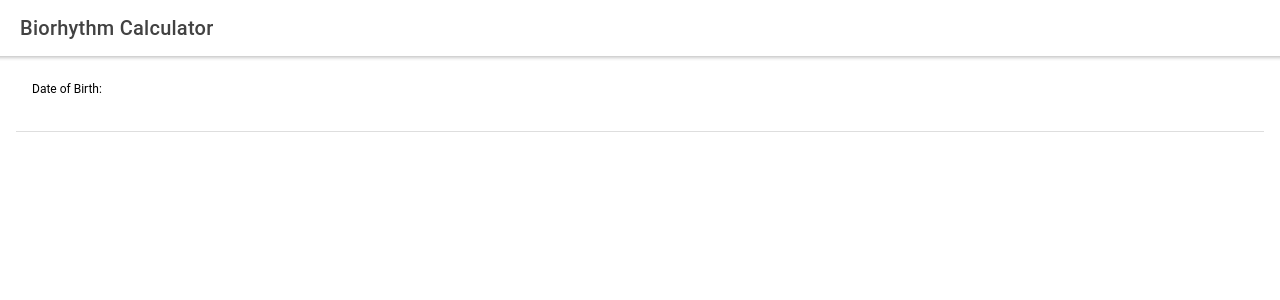
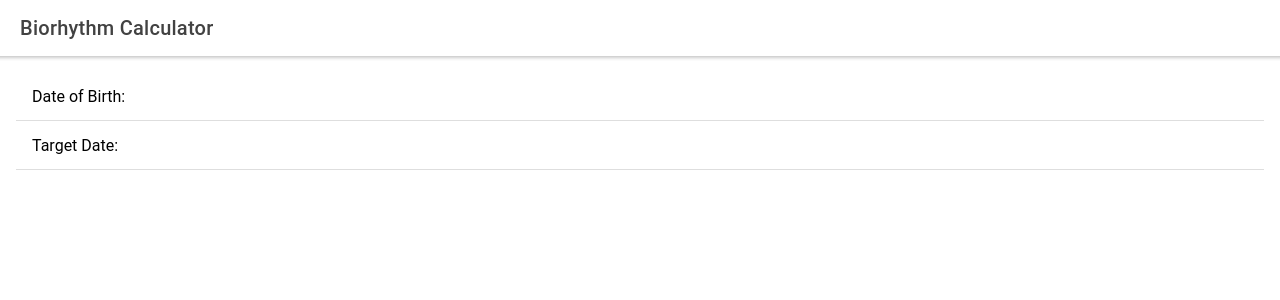
Before and after one commit to DavidArmendariz/biorhytm-calculator, a React (Create React App) app: page / in a window 1280 px wide. Shown: the top 300 px of the page. Built offline with nearby package versions, Linux system fonts and the light colour scheme.

Commit message:
added target date

```diff
--- a/src/App.js
+++ b/src/App.js
@@ -13,7 +13,7 @@ import Biorhythm from './components/BiorhythmCard';
 
 function App() {
   const [birthDate, setBirthDate] = useState('');
-  const targetDate = new Date().toISOString();
+  const [targetDate, setTargetDate] = useState(new Date().toISOString());
   return (
     <IonApp>
       <IonHeader>
@@ -23,11 +23,19 @@ function App() {
       </IonHeader>
       <IonContent className="ion-padding">
         <IonItem>
-          <IonLabel position="stacked">Date of Birth:</IonLabel>
+          <IonLabel position="fixed">Date of Birth:</IonLabel>
           <IonDatetime
             displayFormat="D MMM YYYY"
             value={birthDate}
             onIonChange={(event) => setBirthDate(event.detail.value)}
+          />
+        </IonItem>
+        <IonItem>
+          <IonLabel position="fixed">Target Date:</IonLabel>
+          <IonDatetime
+            displayFormat="D MMM YYYY"
+            value={birthDate}
+            onIonChange={(event) => setTargetDate(event.detail.value)}
           />
         </IonItem>
         {birthDate && (
```
